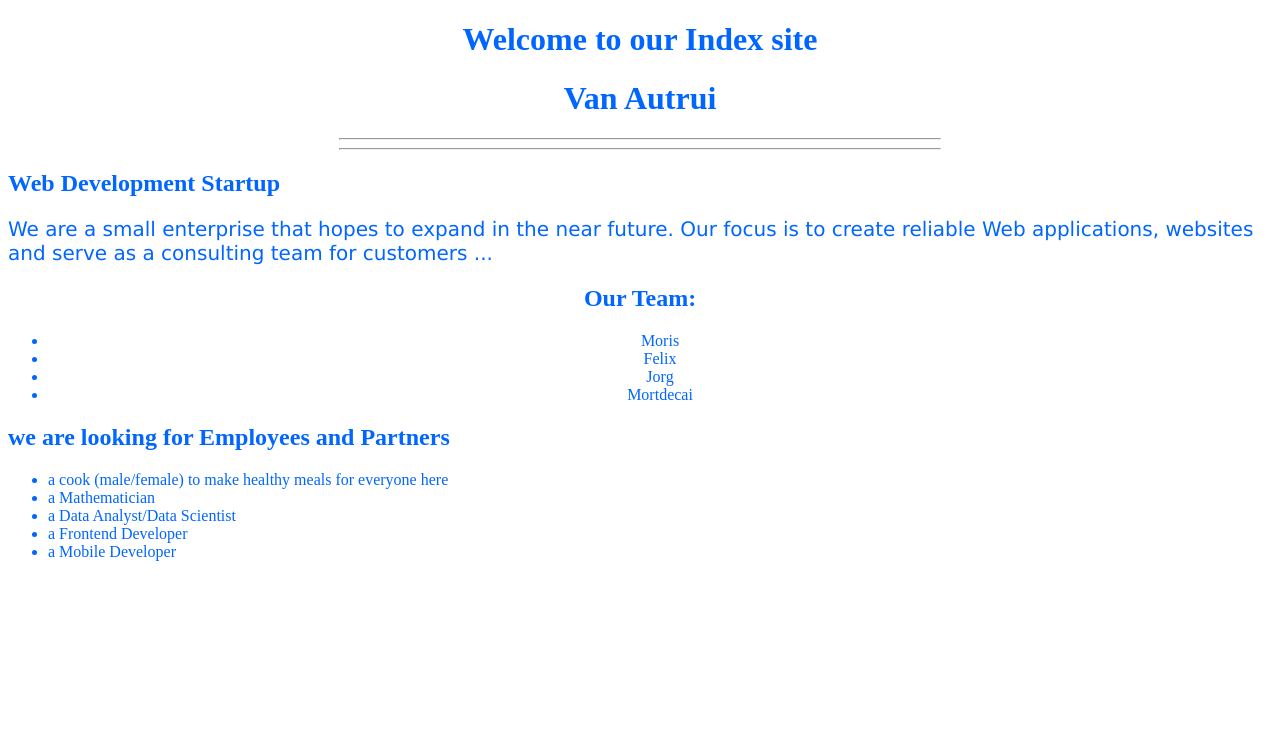
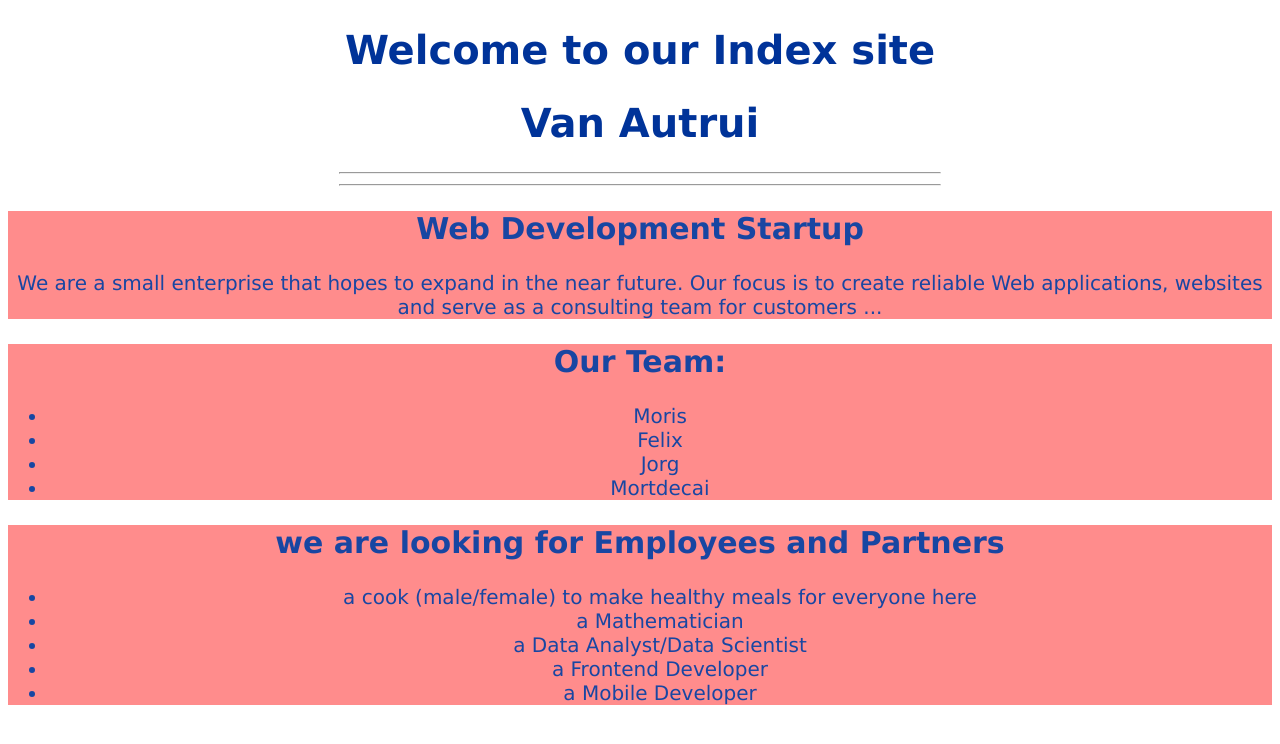
Before and after one commit to pointbazaar/vanautrui.org, a PHP site: page / in a window 1280 px wide. Shown: the top 744 px of the page. Run offline with PHP 8.4, Linux system fonts and the light colour scheme.

Commit message:
minor changes

```diff
--- a/index.html
+++ b/index.html
@@ -11,9 +11,12 @@
   <hr/ width = "600px"align = "center">
   <hr/ width = "600px"align = "center">
 
+  <div  class="section">
   <h2> Web Development Startup</h2>
   <p> We are a small enterprise that hopes to expand in the near future. Our focus is to create reliable Web applications, websites and serve as a consulting team for customers ...</p>
-  <div id="team">
+  </div>
+
+  <div id="team" class="section">
     <h2> Our Team: </h3>
     <ul>
       <li>Moris</li>
@@ -22,6 +25,8 @@
       <li>Mortdecai</li>
     </ul>
   </div>
+
+  <div  class="section">
   <h2>we are looking for Employees and Partners</h2>
     <ul>
 	  <li>a cook (male/female) to make healthy meals for everyone here</li>
@@ -30,5 +35,6 @@
       <li>a Frontend Developer </li>
       <li>a Mobile Developer </li>
 	</ul>
+  </div>
   <script type="text/javascript" src="myscript.js"></script>
 </body>
--- a/style.css
+++ b/style.css
@@ -1,10 +1,11 @@
 body {
-	color:rgb(0, 102, 255);
+	color:rgb(0, 51, 153);
+	font-size: 20px;
+	font-family:verdana;
 }
 
 p {
-	font-family:verdana;
-	font-size: 20px;
+
 }
 
 h1{
@@ -15,6 +16,11 @@ hr{
 	color:red;
 }
 
-#team{
+.section{
 	text-align:center;
+	background-color:#ff8080;
+	opacity:0.9;
 }
+.section:hover{
+	opacity:1.0;
+}
```
